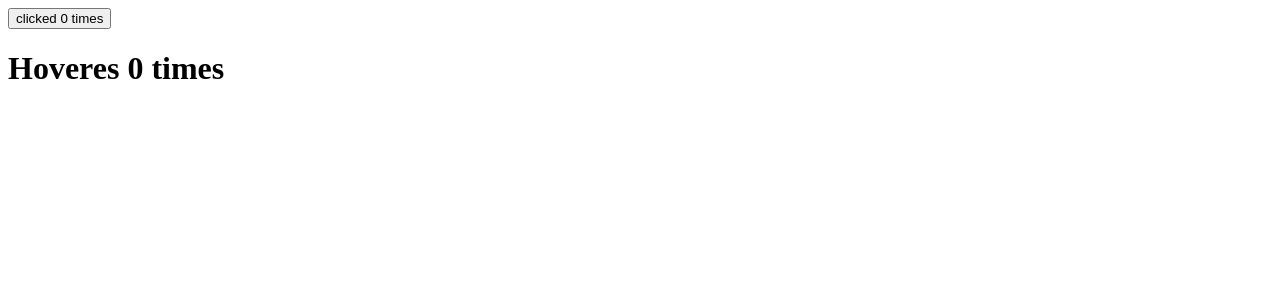
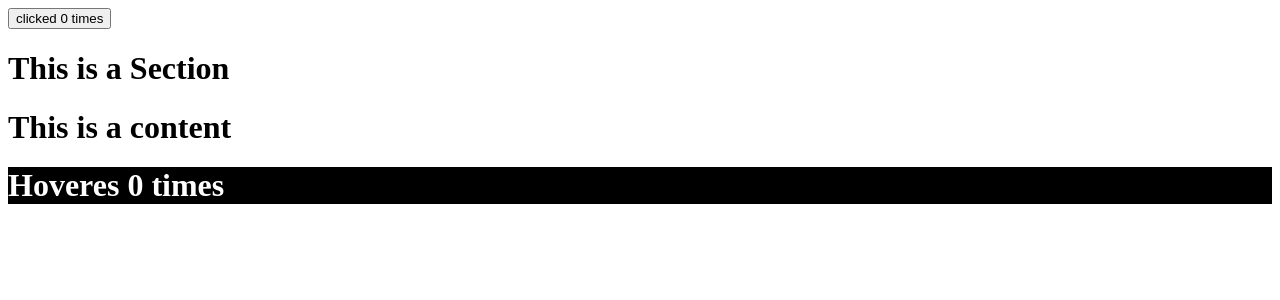
Before and after one commit to sumaiyarimu22/react-recap, a React (Vite) app: page / in a window 1280 px wide. Shown: the top 300 px of the page. Built offline with nearby package versions, Linux system fonts and the light colour scheme.

Commit message:
context api

```diff
--- a/src/App.jsx
+++ b/src/App.jsx
@@ -1,8 +1,16 @@
 import ClickCounter from "./components/ClickCounter";
-import HoverCounter from "./components/HoverCounter";
+// import HoverCounter from "./components/HoverCounter";
 import RenderCounter from "./components/RenderCounter";
+import Section from "./components/Section";
+import React from "react";
+import ThemeContext from "./contexts/themeContext";
 
-export default function App() {
+export default class App extends React.Component {
+  state = {
+    theme: "dark",
+  };
+  render() {
+    const { theme } = this.state;
     return (
       <div>
         <RenderCounter>
@@ -11,11 +19,10 @@
           )}
         </RenderCounter>
 
-      <RenderCounter>
-        {(counter, incrementCount) => (
-          <HoverCounter count={counter} incrementCount={incrementCount} />
-        )}
-      </RenderCounter>
+        <ThemeContext.Provider value={{ theme: theme }}>
+          <Section />
+        </ThemeContext.Provider>
       </div>
     );
   }
+}
--- /dev/null
+++ b/src/components/Content.jsx
@@ -0,0 +1,29 @@
+import HoverCounter from "./HoverCounter";
+import RenderCounter from "./RenderCounter";
+import ThemeContext from "../contexts/themeContext";
+
+// eslint-disable-next-line react/prop-types
+const Content = () => {
+  return (
+    <div>
+      <h1>This is a content</h1>
+      <RenderCounter>
+        {(counter, incrementCount) => {
+          return (
+            <ThemeContext.consumer>
+              {({ theme }) => (
+                <HoverCounter
+                  count={counter}
+                  incrementCount={incrementCount}
+                  theme={theme}
+                />
+              )}
+            </ThemeContext.consumer>
+          );
+        }}
+      </RenderCounter>
+    </div>
+  );
+};
+
+export default Content;
--- a/src/components/HoverCounter.jsx
+++ b/src/components/HoverCounter.jsx
@@ -17,12 +17,15 @@
 //render way
 
 // eslint-disable-next-line react/prop-types
-export default function HoverCounter({ count, incrementCount }) {
+export default function HoverCounter({ count, incrementCount, theme }) {
   // eslint-disable-next-line react/prop-types
-
+  const style =
+    theme === "dark" ? { backgroundColor: "#000000", color: "#ffffff" } : null;
   return (
     <div>
-      <h1 onMouseOver={incrementCount}> Hoveres {count} times</h1>
+      <h1 onMouseOver={incrementCount} style={style}>
+        Hoveres {count} times
+      </h1>
     </div>
   );
 }
--- /dev/null
+++ b/src/components/Section.jsx
@@ -0,0 +1,13 @@
+import Content from "./Content";
+
+// eslint-disable-next-line react/prop-types
+const Section = () => {
+  return (
+    <div>
+      <h1>This is a Section</h1>
+      <Content />
+    </div>
+  );
+};
+
+export default Section;
--- /dev/null
+++ b/src/contexts/themeContext.js
@@ -0,0 +1,7 @@
+import createContext from "../lib/Context";
+
+const ThemeContext = createContext({
+  theme: "light",
+});
+
+export default ThemeContext;
--- /dev/null
+++ b/src/lib/Context.js
@@ -0,0 +1,23 @@
+class Context {
+  constructor(value) {
+    this.value = value;
+  }
+
+  //provider
+  Provider = ({ children, value }) => {
+    this.value = value;
+    return children;
+  };
+
+  //consumer
+  consumer = ({ children }) => children(this.value);
+}
+function createContext(value = null) {
+  const context = new Context(value);
+  return {
+    Provider: context.Provider,
+    consumer: context.consumer,
+  };
+}
+
+export default createContext;
```
Lines whose indentation alone changed are shown as unchanged.
